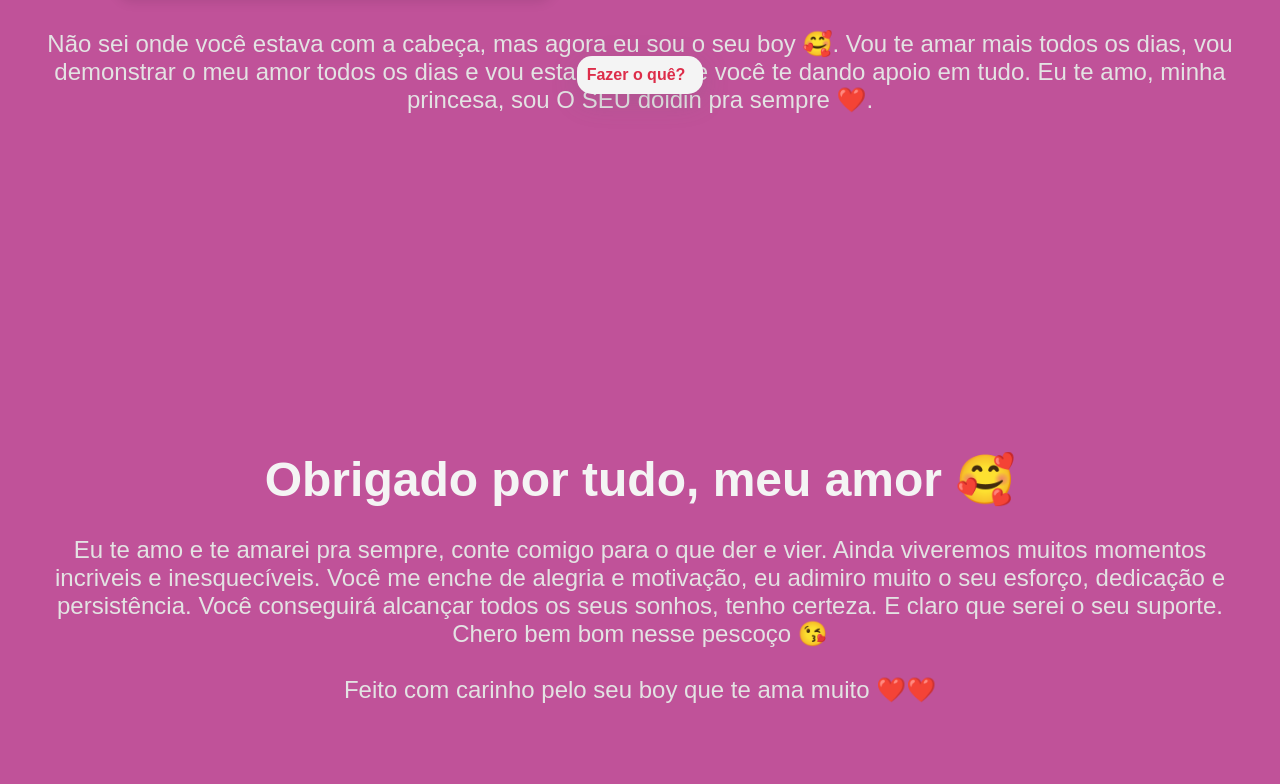
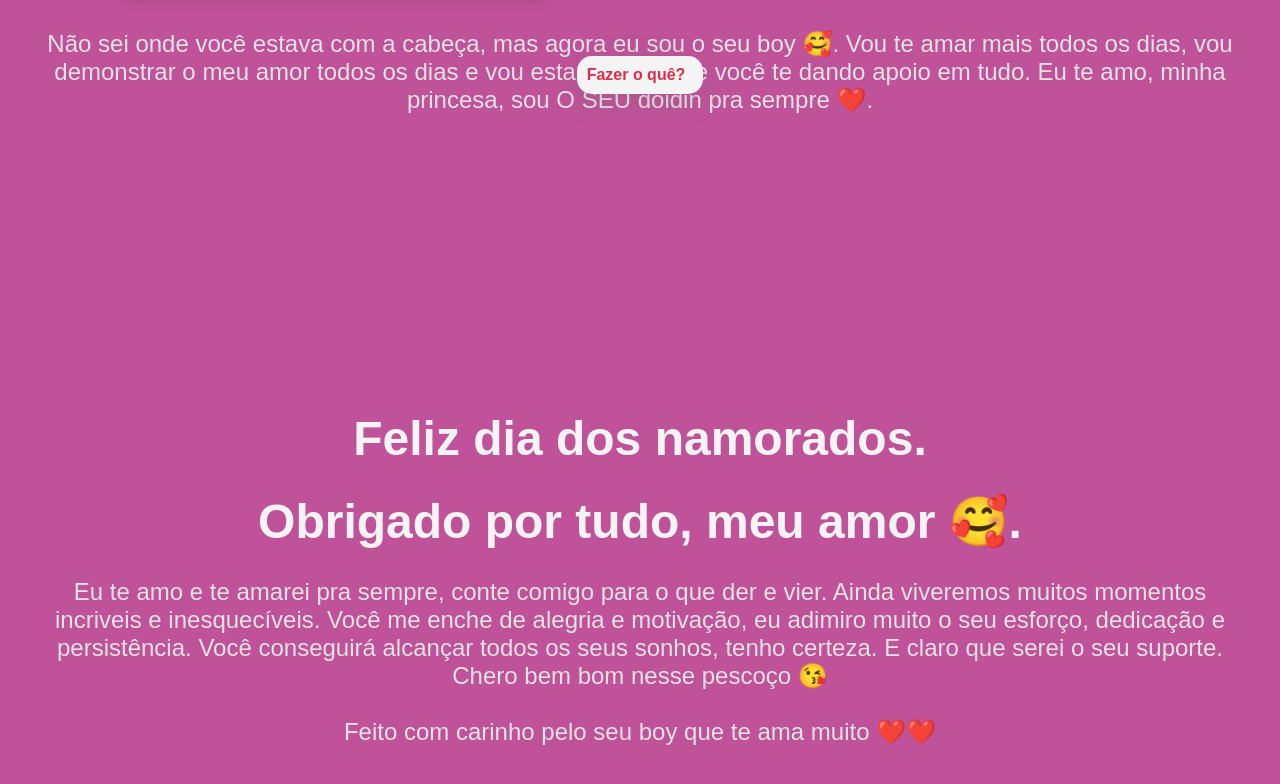
Before and after one commit to ygorbenjamim/day, a plain HTML site: page index.html in a window 1280 px wide. Shown: the part 8842-9626 px from the top of the page. Drawn offline with Linux system fonts and the light colour scheme; some icons are missing.

Commit message:
FIX: Last

```diff
--- a/index.html
+++ b/index.html
@@ -475,7 +475,8 @@
       </button>
     </section>
     <section id="twelfth">
-      <p class="title">Obrigado por tudo, meu amor 🥰</p>
+      <p class="title">Feliz dia dos namorados.</p>
+      <p class="title">Obrigado por tudo, meu amor 🥰.</p>
       <p class="paragraph">
         Eu te amo e te amarei pra sempre, conte comigo para o que der e vier.
         Ainda viveremos muitos momentos incriveis e inesquecíveis. Você me enche
```
